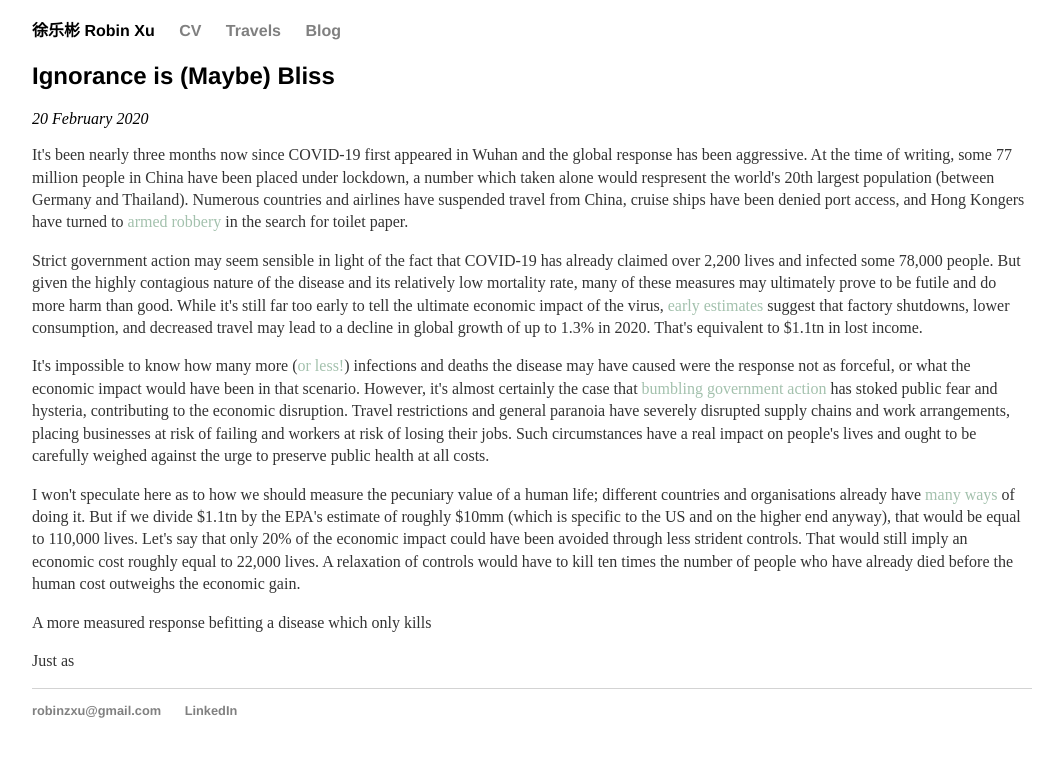
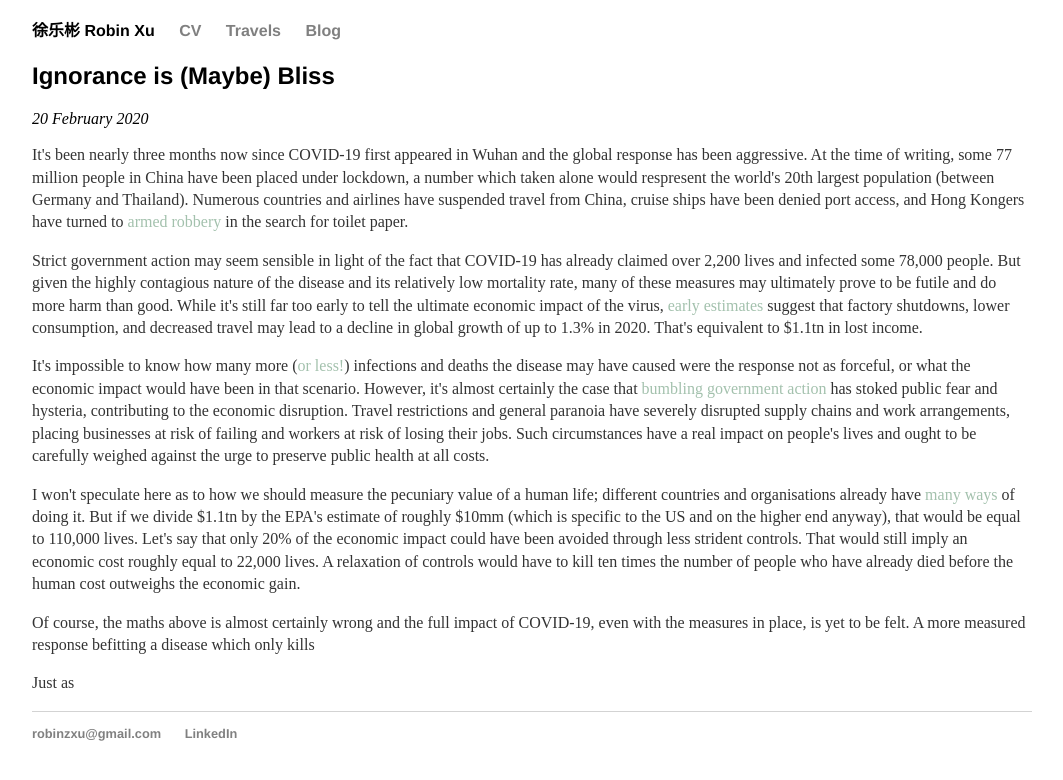
Before and after one commit to robinzxu/robinzxu.github.io, a Jekyll site: the page built from _posts/2020-02-20-ignorance-is-maybe-bliss.md, in a window 1280 px wide. Shown: the top 780 px of the page, without its empty margins (108-1171 px from the left). Built offline with Jekyll 4.4.1, drawn with Linux system fonts in a browser that asks for light colours.

Commit message:
Update 2020-02-20-ignorance-is-maybe-bliss.md

```diff
--- a/_posts/2020-02-20-ignorance-is-maybe-bliss.md
+++ b/_posts/2020-02-20-ignorance-is-maybe-bliss.md
@@ -12,6 +12,7 @@ It\'s impossible to know how many more ([or less!](https://medium.com/@indica/ho
 
 I won\'t speculate here as to how we should measure the pecuniary value of a human life; different countries and organisations already have [many](https://onlinelibrary.wiley.com/doi/pdf/10.1002/psb.1562){:target="_blank" rel="noopener"} [ways](https://www.bloomberg.com/graphics/2017-value-of-life/){:target="_blank" rel="noopener"} of doing it. But if we divide $1.1tn by the EPA\'s estimate of roughly $10mm (which is specific to the US and on the higher end anyway), that would be equal to 110,000 lives. Let\'s say that only 20% of the economic impact could have been avoided through less strident controls. That would still imply an economic cost roughly equal to 22,000 lives. A relaxation of controls would have to kill ten times the number of people who have already died before the human cost outweighs the economic gain.
 
+Of course, the maths above is almost certainly wrong and the full impact of COVID-19, even with the measures in place, is yet to be felt.
 A more measured response befitting a disease which only kills
 
 Just as
```
